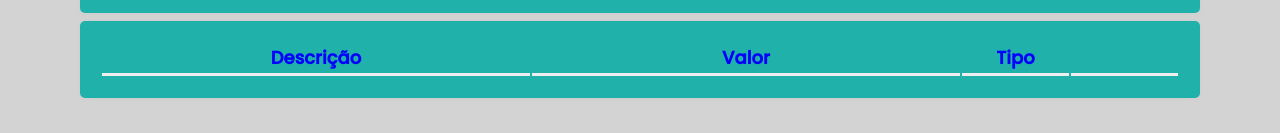
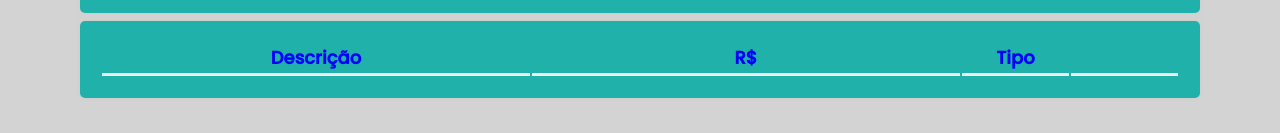
Before and after one commit to JotaKSP/controlefinanceiro, a React (Create React App) app: page / in a window 1280 px wide. Shown: the part 294-427 px from the top of the page. Built offline with nearby package versions, Linux system fonts and the light colour scheme.

Commit message:
initial commit

```diff
--- a/src/components/Grid/index.js
+++ b/src/components/Grid/index.js
@@ -14,7 +14,7 @@ const Grid = ({ itens, setItens }) => {
       <C.Thead>
         <C.Tr>
           <C.Th width={40}alignCenter>Descrição</C.Th>
-          <C.Th width={40}alignCenter>Valor</C.Th>
+          <C.Th width={40}alignCenter>R$</C.Th>
           <C.Th width={10}alignCenter>Tipo</C.Th>
           <C.Th width={10}></C.Th>
 
```
